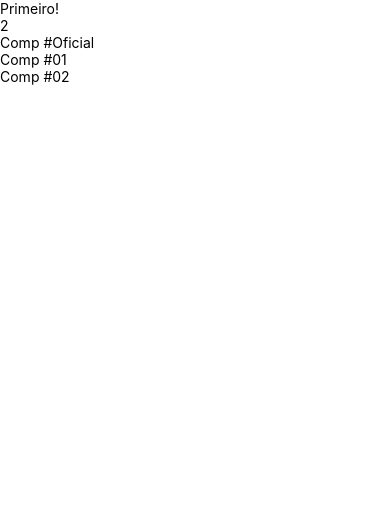
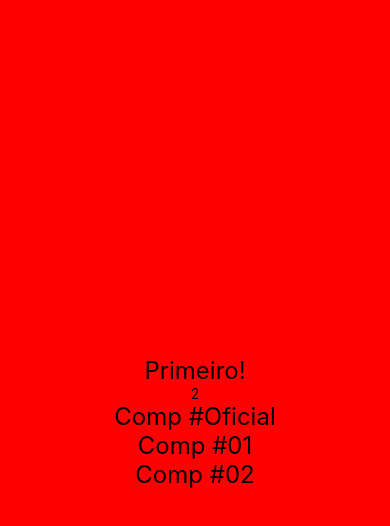
Before and after one commit to immerfallen/CursoReactNative, a React Native app: screen / in a window 390 px wide. Shown: the top 526 px of the page. Built offline with nearby package versions, Linux system fonts and the light colour scheme.

Commit message:
Fazendo as primeiras alterações de estilo no app

```diff
--- a/src/App.js
+++ b/src/App.js
@@ -1,10 +1,10 @@
 import React from 'react'
-import {View, Text} from 'react-native'
+import {View, Text, StyleSheet} from 'react-native'
 import Primeiro from './components/Primeiro'
 import X, {Comp1, Comp2 } from './components/MultiComponents' //Esse X é o componente oficial (default) exportado de MultiComponents
 
 export default () => (
-    <View>
+    <View style={style.App}>
         <Primeiro> </Primeiro>
         <Text>{1+1}</Text>
         <X />
@@ -12,6 +12,20 @@
         <Comp2></Comp2>
     </View>
 ) // Pode-se utilizar da seguinte forma o componente <Primeiro /> O que está dentro das chaves é intepretado com um código JS
+
+
+const style = StyleSheet.create({
+    App: {
+        backgroundColor: 'red',
+        flexGrow:1,
+        justifyContent:"center",
+        alignItems: "center"
+    }
+})
+
+
+
+
 
 // COMPONENTES BASEADOS EM FUNÇÕES SÃO CHAMADOS DE COMPONENTES FUNCIONAIS
 
--- a/src/components/MultiComponents.js
+++ b/src/components/MultiComponents.js
@@ -1,12 +1,17 @@
 import React from 'react'
 import {Text} from 'react-native'
+import Estilo from './estilo'
 
 export default function Comp(){
-    return <Text>Comp #Oficial</Text>
+    return <Text style={Estilo.txtG}>Comp #Oficial</Text>
 }
  export function Comp1(){
-    return <Text>Comp #01</Text>
+    return <Text style={Estilo.txtG}>Comp #01</Text>
 }
  export function Comp2(){
-    return <Text>Comp #02</Text>
+    return <Text style={Estilo.txtG}>Comp #02</Text>
 }
+
+// export {Comp1, Comp2} também é possível fazer essa exportação
+
+// export default Comp também é possível exportar dessa forma
--- a/src/components/Primeiro.js
+++ b/src/components/Primeiro.js
@@ -1,5 +1,7 @@
 import React from 'react'
-import {Text} from 'react-native'
+import {Text, StyleSheet} from 'react-native'
+import Estilo from './estilo'
 
 
-export default () => <Text>Primeiro!</Text>
+
+export default () => <Text style={Estilo.txtG} >Primeiro!</Text>
--- /dev/null
+++ b/src/components/estilo.js
@@ -0,0 +1,7 @@
+import { StyleSheet } from 'react-native'
+
+export default StyleSheet.create({
+    txtG: {
+        fontSize: 24
+    }
+})
```
